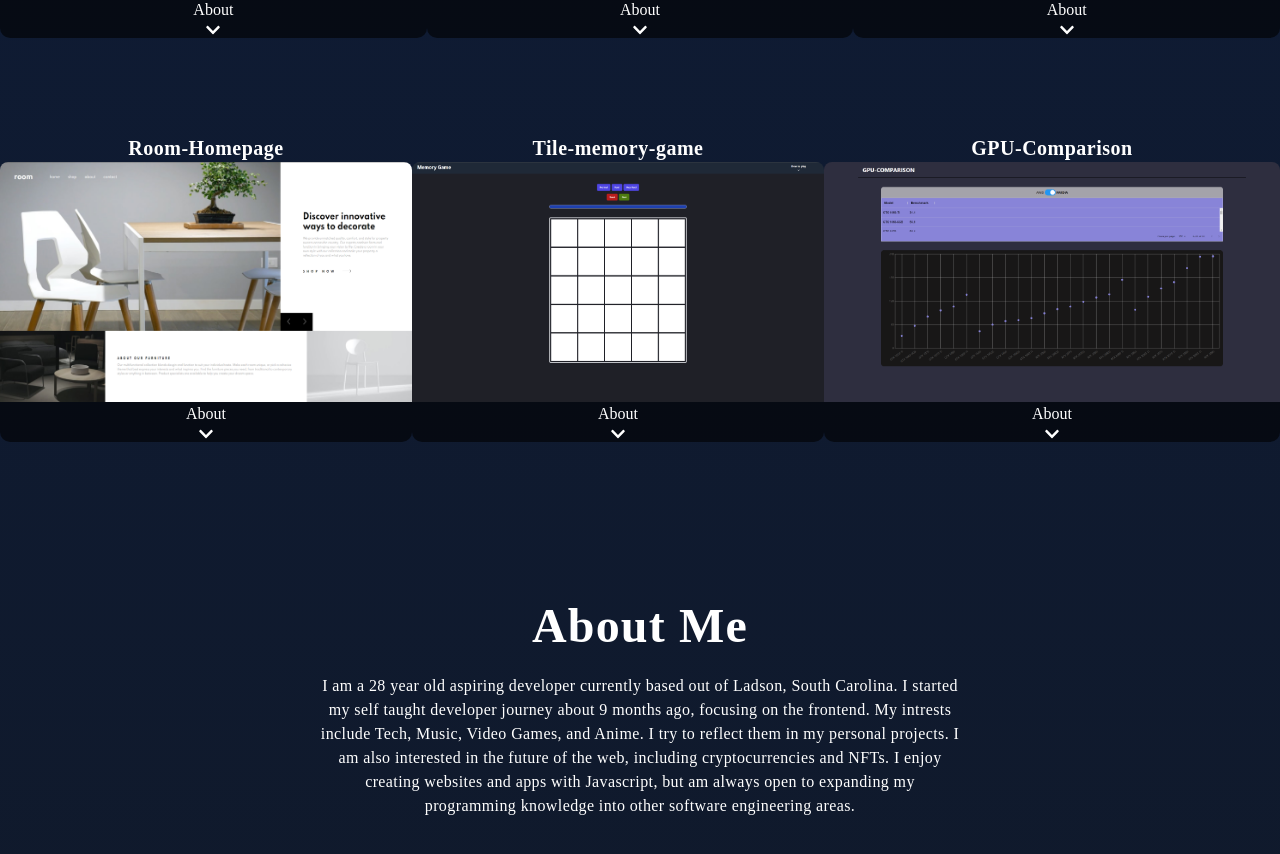
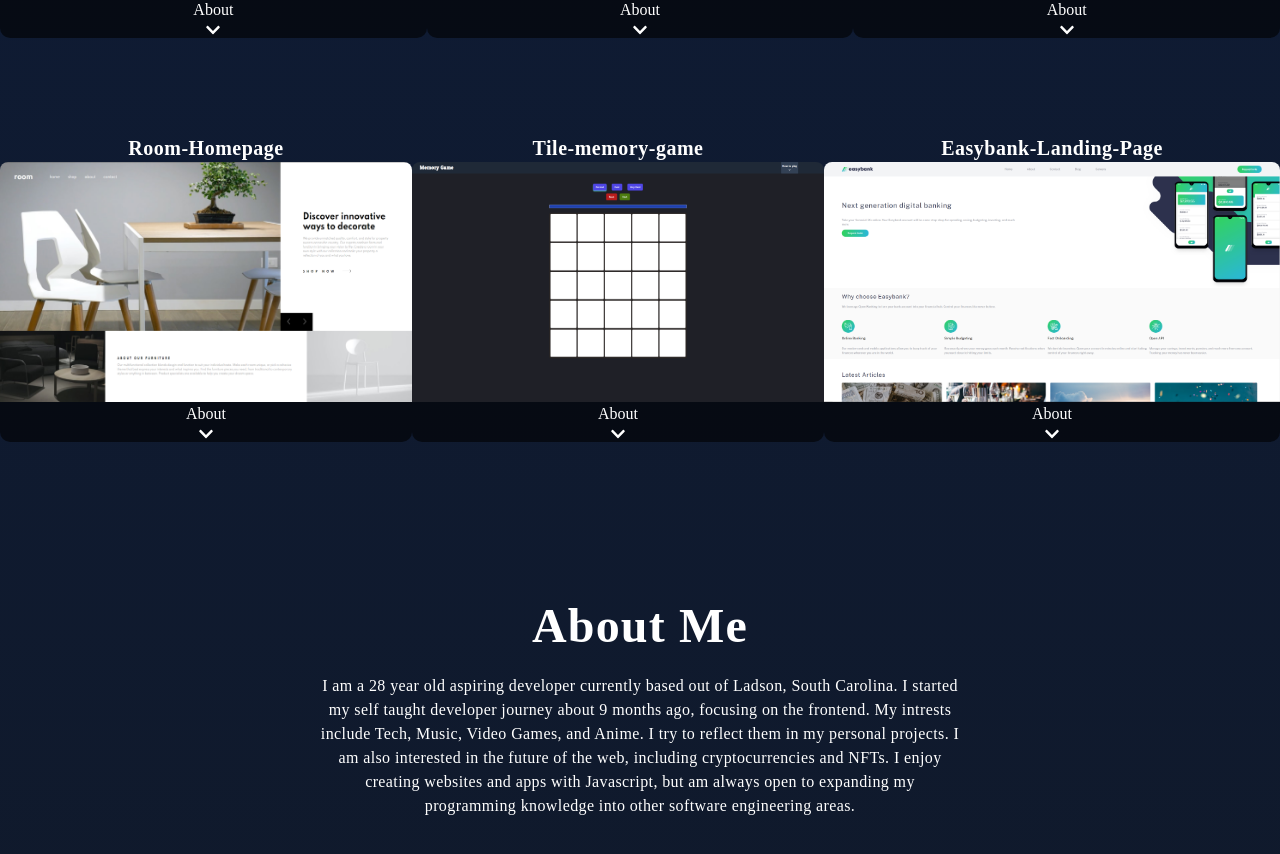
Before and after one commit to brandonrainey/portfolio-website, a Next.js app: page / in a window 1280 px wide. Shown: the part 1562-2416 px from the top of the page. Built offline with nearby package versions, Linux system fonts and the light colour scheme.

Commit message:
replaced gpu site with easybak site on projects

```diff
--- a/components/Projects.js
+++ b/components/Projects.js
@@ -274,13 +274,13 @@
             </div>
           </div>
 
-        {/* gpu-comparison */}
+        {/* easybank landing page */}
         <div className="projectContainer2">
             <div className="flex flex-col w-96 projectFiveWrapper relative">
               <div className="w-96 absolute h-60 flex justify-center gap-x-10 projectOverlay rounded-t-lg">
                 <div className="mt-28 opacity-100">
                   <a
-                    href="https://gpu-comparison.netlify.app"
+                    href="https://eb-landing-page.netlify.app"
                     className={`font-bold text-2xl underline hover:text-blue-600 ${lightMode ? 'lightModeProjects' : null}`}
                   >
                     Live
@@ -288,7 +288,7 @@
                 </div>
                 <div className="mt-28">
                   <a
-                    href="https://github.com/Genlord/gpu-comparison"
+                    href="https://github.com/Genlord/easybank-landing-page"
                     className={`font-bold text-2xl underline hover:text-blue-600 ${lightMode ? 'lightModeProjects' : null}`}
                   >
                     Github
@@ -297,25 +297,24 @@
               </div>
 
               <section className="font-bold projectTitle4 text-xl proj1tt w-full justify-self-center tracking-wide">
-                GPU-Comparison
+                Easybank-Landing-Page
               </section>
 
               <div className="flex justify-center">
                 <a
                   className="w-full projectTwo"
-                  href="https://gpu-comparison.netlify.app"
+                  href="https://eb-landing-page.netlify.app"
                 >
                   <img
-                    src="gpu-comparisonss.png"
+                    src="eblandingpagess.png"
                     className="rounded-t-lg h-60"
-                    alt="gpu-comparison screenshot"
+                    alt="easybank landing page screenshot"
                   />
                 </a>
               </div>
               <div className={`aboutProj flex justify-center flex-col items-center ${lightMode ? 'lightModeAbout' : null}`}>
                 <span className="tooltip rounded shadow-lg p-2 bg-gray-100 text-gray-700 -ml-30 text-sm w-full descriptionFive description tracking-wide">
-                  A site built using Next.js using static data to display recent Nvidia/AMD graphics
-                   cards via Recharts and MUI in a data grid and scatter plot chart.
+                  A site built on Nextjs replicating a design from a FrontendMentor challenge. Simple bank landing page with header/footer and multiple sections.
                 </span>
                 About
                 <FaChevronDown />
```
Also changed, not shown: public/eblandingpagess.png (added), public/tilegamess.png.
